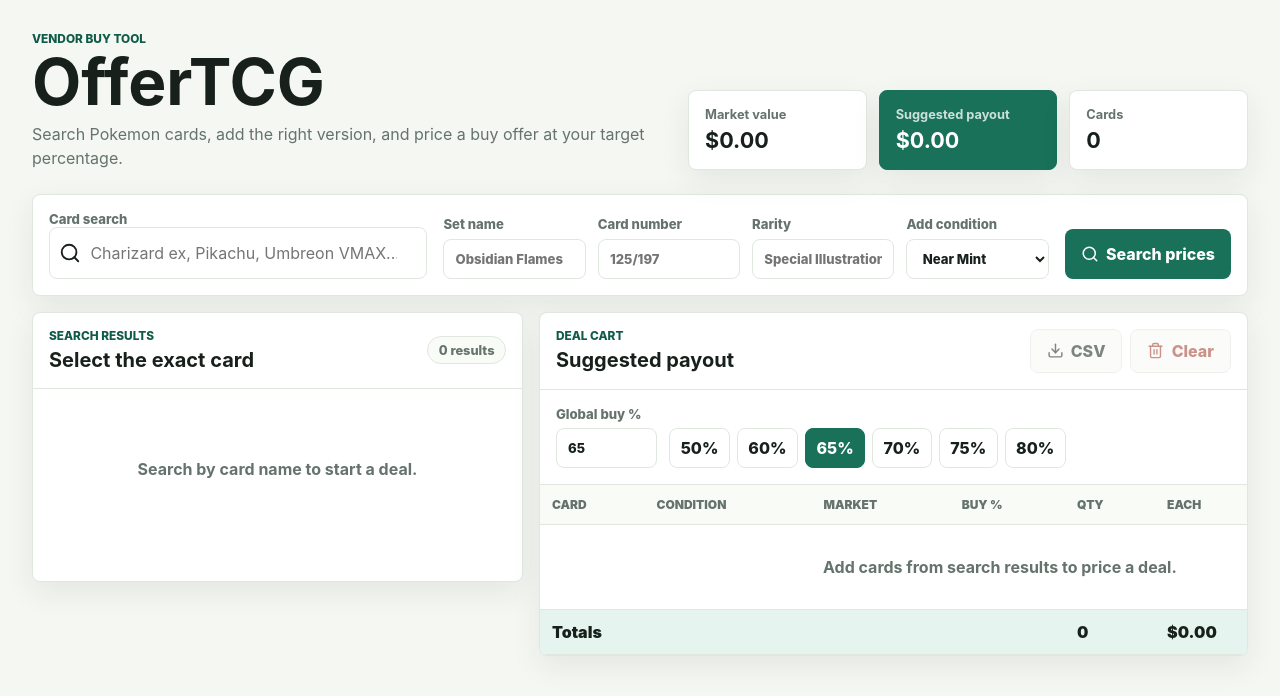
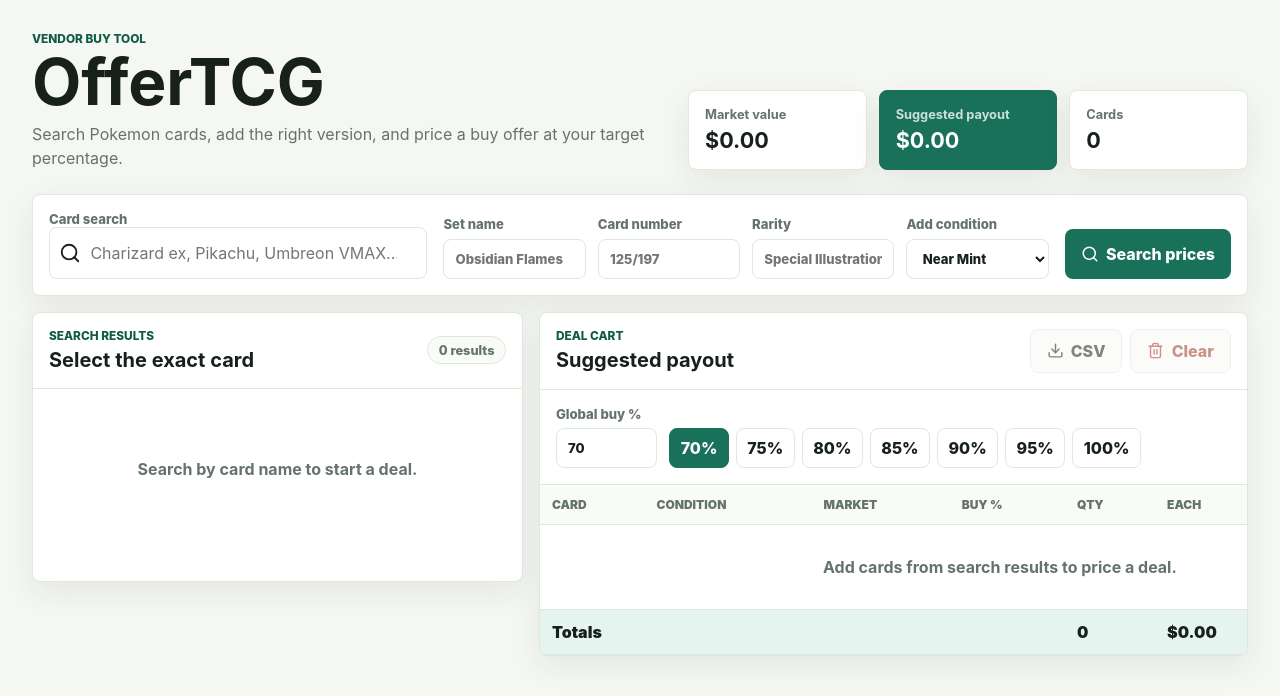
Before and after one commit to DaffaW29/offertcg, a Next.js app: page / in a window 1280 px wide. Shown: the top 696 px of the page. Built offline with nearby package versions, Linux system fonts and the light colour scheme.

Commit message:
Adjust buy percentage controls and results scrolling

```diff
--- a/app/globals.css
+++ b/app/globals.css
@@ -357,7 +357,11 @@
 .result-list {
   display: grid;
   gap: 0.75rem;
+  max-height: clamp(24rem, 62vh, 48rem);
+  overflow-y: auto;
+  overscroll-behavior: contain;
   padding: 1rem;
+  scrollbar-gutter: stable;
 }
 
 .result-card {
--- a/app/page.tsx
+++ b/app/page.tsx
@@ -25,9 +25,9 @@
   ProviderSearchResponse
 } from "@/lib/pricing/types";
 
-const QUICK_PERCENTAGES = [50, 60, 65, 70, 75, 80];
+const QUICK_PERCENTAGES = [70, 75, 80, 85, 90, 95, 100];
 const STORAGE_KEY = "offertcg-current-deal-v1";
-const DEFAULT_BUY_PERCENT = 65;
+const DEFAULT_BUY_PERCENT = QUICK_PERCENTAGES[0];
 
 const currencyFormatter = new Intl.NumberFormat("en-US", {
   style: "currency",
```
Also changed, not shown: 2 other files (tests, documents, lock files or other folders).
